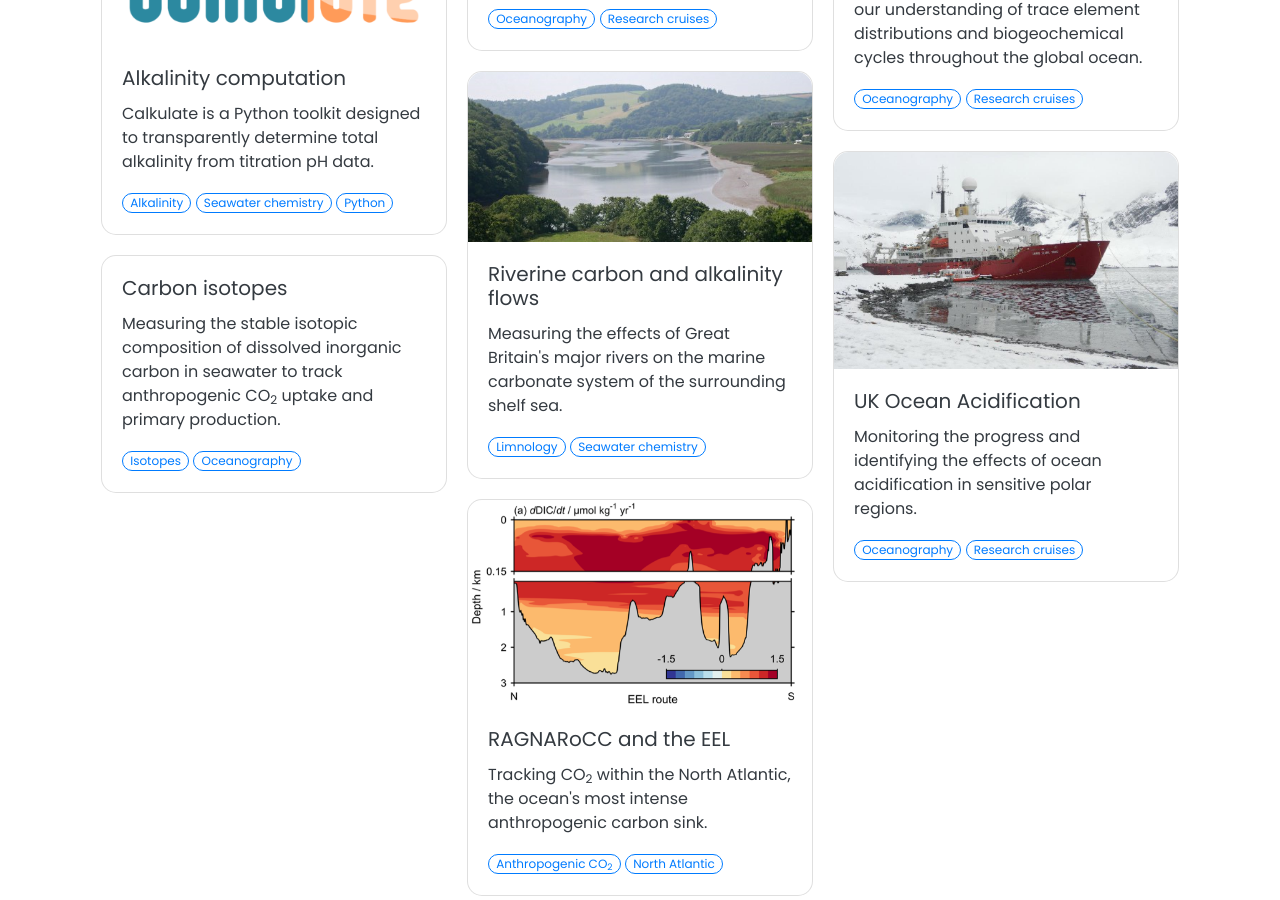
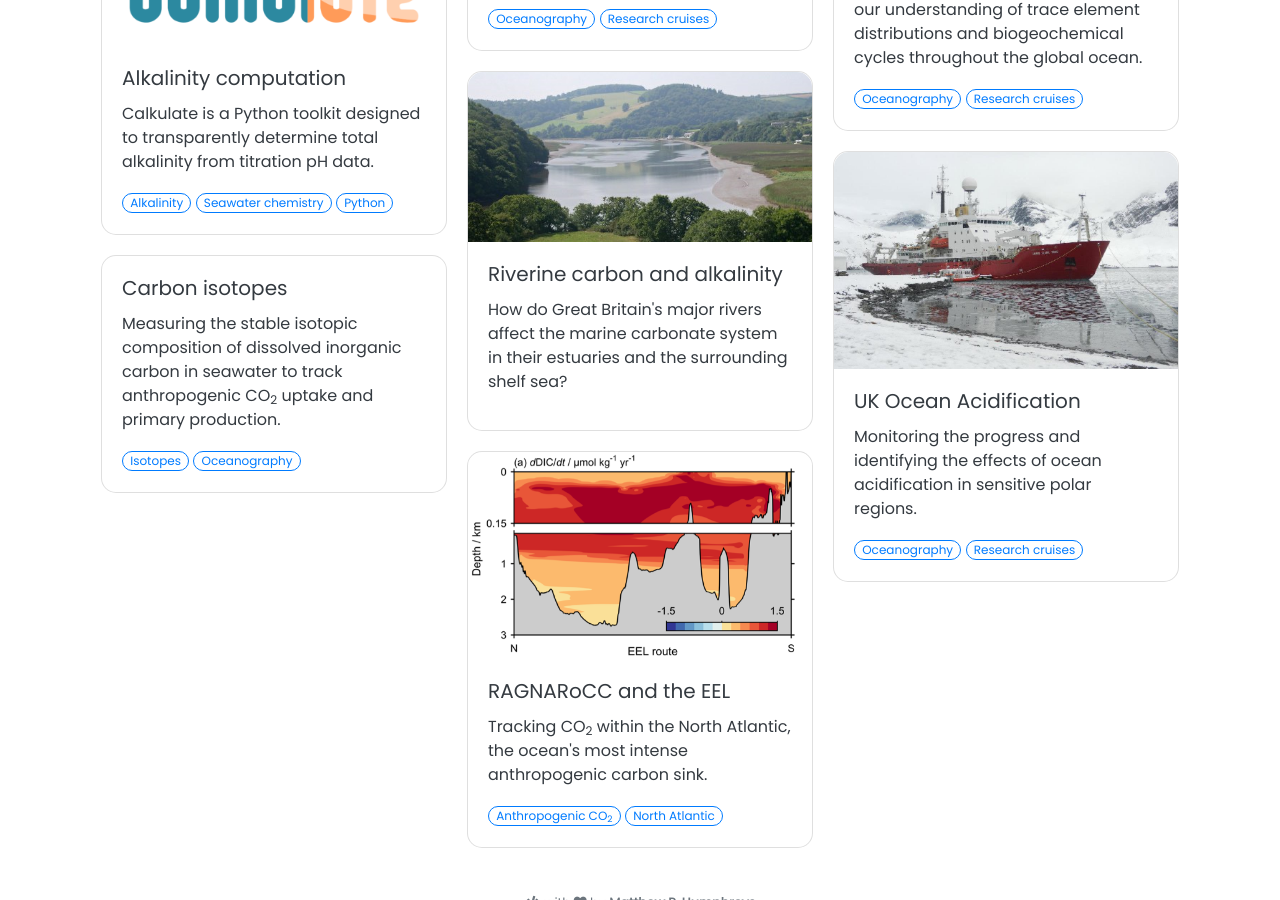
Before and after one commit to mvdh7/mvdh7.github.io, a Jekyll site: the page built from pages/projects.html, in a window 1280 px wide and 900 px high, scrolled down 510 px. Built offline with Jekyll 4.4.1, drawn with Linux system fonts in a browser that asks for light colours; nearby versions of some CDN libraries; comment, search, counter and statistics services are not loaded.

Commit message:
Try no tags

```diff
--- a/_projects/350-locate.md
+++ b/_projects/350-locate.md
@@ -1,8 +1,7 @@
 ---
-name: Riverine carbon and alkalinity flows
-tools: [Limnology, Seawater chemistry]
+name: Riverine carbon and alkalinity
 image: https://raw.githubusercontent.com/mvdh7/mvdh7.github.io/master/images/rivercarbon/tamar.png
-description: Measuring the effects of Great Britain's major rivers on the marine carbonate system of the surrounding shelf sea.
+description: How do Great Britain's major rivers affect the marine carbonate system in their estuaries and the surrounding shelf sea?
 permalink: /research/rivercarbon/
 ---
 
```
